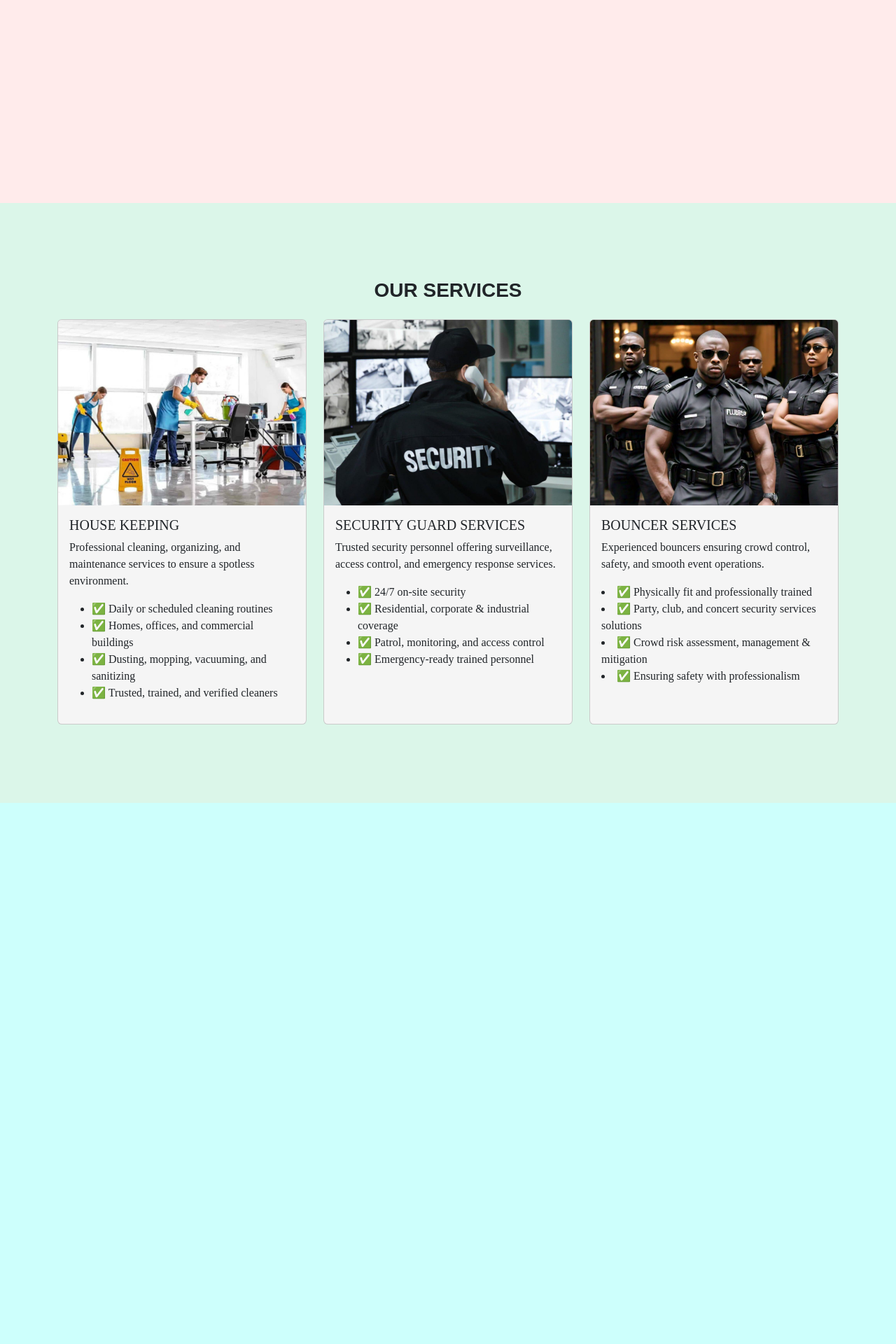
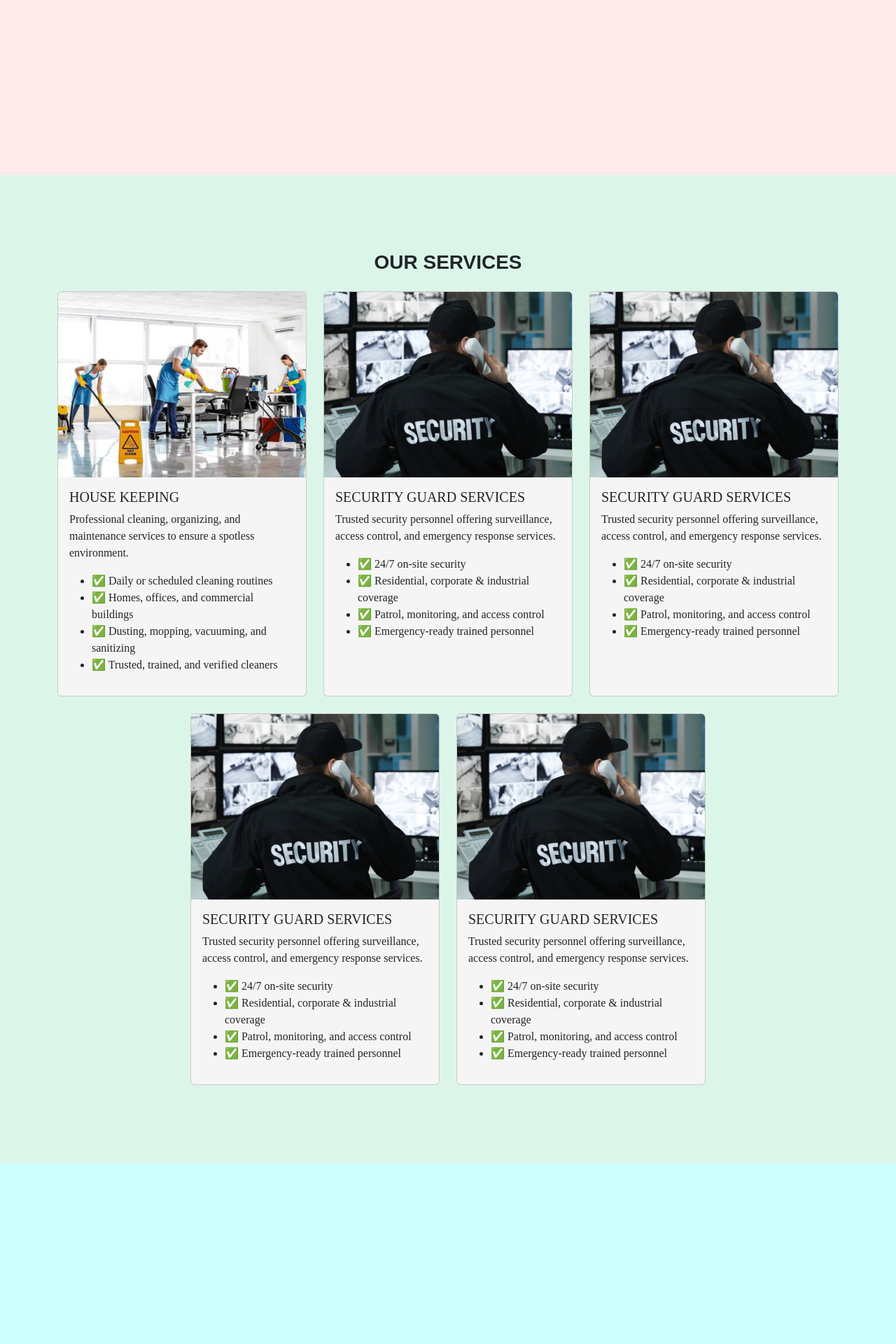
Before and after one commit to NIRMALRAJ1998/security_service, a Django app: page /myapp/home/ in a window 1280 px wide. Shown: the part 1284-3204 px from the top of the page at 70% size. Run offline with Django 5.2, Linux system fonts and the light colour scheme; some libraries are stand-ins or nearby versions.

Commit message:
final update

```diff
--- a/myapp/forms.py
+++ b/myapp/forms.py
@@ -5,4 +5,4 @@ from .models import User
 class UserForm(forms.ModelForm):
     class Meta:
         model = User
-        fields = ['name', 'email','phone','services','message']
+        fields = ['name', 'email','phone','services','message','date']
--- a/myapp/models.py
+++ b/myapp/models.py
@@ -1,5 +1,6 @@
 from django.db import models
-
+# from django.utils import timezone
+from datetime import date
 
 class User(models.Model):
     name = models.CharField(max_length=100)
@@ -7,6 +8,8 @@ class User(models.Model):
     phone = models.CharField(max_length=20, blank=True, null=True)
     services = models.CharField(max_length=100, blank=True, null=True)
     message = models.TextField()
+    date = models.DateField(default=date.today)
+
 
 
     def __str__(self):
--- a/myapp/static/myapp/security1.css
+++ b/myapp/static/myapp/home1.css
@@ -478,7 +478,7 @@
   --------------------------------*/
 
   #contact {
-    padding: 60px 0;
+    padding: 50px 0;
   }
 
   #contact .contact-info {
@@ -514,68 +514,12 @@
     color: purple;
   }
 
-  #contact .contact-address, #contact .contact-phone, #contact .contact-email {
+  #contact .contact-address, #contact .contact-phone {
     margin-bottom: 20px;
-  }
+   }
 
 /* form ------------- */
 
-
-#about {
-  padding-top: 100px; /* increased from 60px to add space */
-}
-
-#contact {
-  padding-top: 100px; /* increased from 60px to add space */
-}
-
-.contact-title h2 {
-    text-align: center; /* Center the title */
-    margin-bottom: 30px; /* Add some space below the title */
-    font-family: Arial, sans-serif;
-    color: #333;
-    font-size: 2.5em; /* Make the title stand out */
-}
-
-.form-wrapper {
-    /* Your existing form wrapper styles can go here */
-    width: 400px; /* Example width */
-    margin: 0 auto; /* Center the form horizontally */
-    padding: 20px;
-    /* border: 1px solid #ccc; */
-    border-radius: 5px;
-}
-
-.form-wrapper label {
-    display: block; /* Make labels appear on their own line */
-    margin-bottom: 5px;
-    font-weight: bold;
-}
-
-.form-wrapper input[type="text"],
-.form-wrapper input[type="email"],
-.form-wrapper input[type="message"] {
-    width: 100%;
-    padding: 8px;
-    margin-bottom: 15px;
-    /* border: 1px solid #ddd; */
-    border-radius: 3px;
-    box-sizing: border-box; /* Ensure padding and border are within the element's width */
-}
-
-.form-wrapper input[type="submit"] {
-    background-color: #800080; /* Example button color */
-    color: white;
-    padding: 10px 15px;
-    border: none;
-    border-radius: 5px;
-    cursor: pointer;
-    font-size: 1em;
-}
-
-.form-wrapper input[type="submit"]:hover {
-    background-color: #0056b3;
-}
 
   /*--------------------------------------------------------------
   # Footer
@@ -768,7 +712,7 @@
   }
 
   .form-wrapper h2 {
-    margin-bottom: 20px;
+    margin-bottom: 10px;
     color: #333;
   }
 
@@ -778,8 +722,10 @@
   }
 
   .form-wrapper label {
-    margin-bottom: 5px;
+    width: 120px;
     font-weight: bold;
+    margin: -5px;
+    padding: 0;
   }
 
   .form-wrapper input[type="text"],
@@ -796,6 +742,21 @@
     border-radius: 6px;
     box-sizing: border-box;
   }
+
+
+.form-wrapper input[type="submit"] {
+    background-color: #800080; /* Example button color */
+    color: white;
+    padding: 10px 15px;
+    border: none;
+    border-radius: 5px;
+    cursor: pointer;
+    font-size: 1em;
+}
+
+.form-wrapper input[type="submit"]:hover {
+    background-color: #0056b3;
+}
 
 
   /* Mobile-friendly */
@@ -901,3 +862,9 @@
   .facebook-float img:hover {
     transform: scale(1.1);
   }
+
+
+
+
+
+ /* C:\Users\DELL\OneDrive\Desktop\security_service\myapp\static\myapp\home1.css */
--- a/myapp/templates/home.html
+++ b/myapp/templates/home.html
@@ -35,7 +35,7 @@
 
 
           <!-- Template Main CSS File -->
-          <link rel="stylesheet" type="text/css" href="{% static 'myapp/security1.css' %}">
+          <link rel="stylesheet" type="text/css" href="{% static 'myapp/home1.css' %}">
           <link rel="stylesheet" href="https://cdnjs.cloudflare.com/ajax/libs/font-awesome/6.5.0/css/all.min.css" integrity="sha512-..." crossorigin="anonymous" referrerpolicy="no-referrer" />
 
         </head>
@@ -185,26 +185,65 @@
                     </div>
                   </div>
 
-                  <!-- Bouncer Services Card -->
                   <div class="col-md-4 mb-4">
                     <div class="card h-100">
-                      <img src="{% static 'images/Bouncers.jpeg' %}" class="card-img-top" alt="Bouncer">
+                      <img src="{% static 'images/Security.jpeg' %}" class="card-img-top" alt="Security Guard">
                       <div class="card-body">
-                        <h5 class="card-title">BOUNCER SERVICES</h5>
+                        <h5 class="card-title">SECURITY GUARD SERVICES</h5>
                         <p class="card-text">
-                          Experienced bouncers ensuring crowd control, safety, and smooth event operations.
+                          Trusted security personnel offering surveillance, access control, and emergency response services.
                         </p>
-                          <li>✅ Physically fit and professionally trained</li>
-                          <li>✅ Party, club, and concert security services solutions</li>
-                          <li>✅ Crowd risk assessment, management & mitigation</li>
-                          <li>✅ Ensuring safety with professionalism</li>
+                        <ul>
+                          <li>✅ 24/7 on-site security</li>
+                          <li>✅ Residential, corporate & industrial coverage</li>
+                          <li>✅ Patrol, monitoring, and access control</li>
+                          <li>✅ Emergency-ready trained personnel</li>
                         </ul>
                       </div>
                     </div>
                   </div>
-                </div>
-              </div>
-            </section>
+
+
+                  <div class="col-md-4 mb-4">
+                    <div class="card h-100">
+                      <img src="{% static 'images/Security.jpeg' %}" class="card-img-top" alt="Security Guard">
+                      <div class="card-body">
+                        <h5 class="card-title">SECURITY GUARD SERVICES</h5>
+                        <p class="card-text">
+                          Trusted security personnel offering surveillance, access control, and emergency response services.
+                        </p>
+                        <ul>
+                          <li>✅ 24/7 on-site security</li>
+                          <li>✅ Residential, corporate & industrial coverage</li>
+                          <li>✅ Patrol, monitoring, and access control</li>
+                          <li>✅ Emergency-ready trained personnel</li>
+                        </ul>
+                      </div>
+                    </div>
+                  </div>
+
+
+
+
+                  <div class="col-md-4 mb-4">
+                    <div class="card h-100">
+                      <img src="{% static 'images/Security.jpeg' %}" class="card-img-top" alt="Security Guard">
+                      <div class="card-body">
+                        <h5 class="card-title">SECURITY GUARD SERVICES</h5>
+                        <p class="card-text">
+                          Trusted security personnel offering surveillance, access control, and emergency response services.
+                        </p>
+                        <ul>
+                          <li>✅ 24/7 on-site security</li>
+                          <li>✅ Residential, corporate & industrial coverage</li>
+                          <li>✅ Patrol, monitoring, and access control</li>
+                          <li>✅ Emergency-ready trained personnel</li>
+                        </ul>
+                      </div>
+                    </div>
+                  </div>
+
+                 </section>
 
 
             <section id="contact" class="section-bg" style="background-color: #cdfffc;">
@@ -214,21 +253,21 @@
                 </div>
 
                 <div class="contact-page">
-                  <div class="map-section" style="max-height: 400px; overflow: hidden;">
+                  <div class="map-section" >
                     <iframe
                       src="https://www.google.com/maps/embed?pb=!1m18!1m12!1m3!1d3887.325434208527!2d80.20105907507718!3d13.014936187304464!2m3!1f0!2f0!3f0!3m2!1i1024!2i768!4f13.1!3m3!1m2!1s0x3a52671455555557%3A0xc132a69138b8fdf6!2sOlympia%20Technology%20Park!5e0!3m2!1sen!2sin!4v1746531228287!5m2!1sen!2sin"
-                      width="800" height="600" style="border:0;" allowfullscreen="" loading="lazy" referrerpolicy="no-referrer-when-downgrade"
+                      width="800" height="545" style="border:0;" allowfullscreen="" loading="lazy" referrerpolicy="no-referrer-when-downgrade"
                       allowfullscreen=""
                       loading="lazy"
                       referrerpolicy="no-referrer-when-downgrade">
                     </iframe>
                   </div>
-                  <div class="form-wrapper" style="max-height: 400px; overflow: auto;" >
+                  <div class="form-wrapper">
                     <form action="{% url 'submit' %}" method="post" style="display: flex; flex-direction: column; gap: 10px;">
                       {% csrf_token %}
 
                       <label for="name">Name:</label>
-                      <input type="text" id="name" name="name" placeholder="Enter your name" style="height: 40px;">
+                      <input type="text" id="name" name="name" style="height: 40px;">
 
                       <label for="email">Email:</label>
                       <input type="email" id="email" name="email" style="height: 40px;">
@@ -244,8 +283,9 @@
                         <option value="bouncers">Bouncers</option>
                       </select>
 
+
                       <label for="message">Message:</label>
-                      <input type="message" id="message" name="message" style="height: 400px;">
+                      <input type="message" id="message" name="message" style="height: 5pyt0px;">
 
 
                       <input type="submit" value="Submit">
@@ -258,7 +298,7 @@
                   <div class="col-md-4">
                     <div class="contact-address">
                       <i class="ion-ios-location-outline"></i>
-                      <h3>Address</h3>
+                      <h3><i class="fa fa-map-marker-alt"style="font-size: 2em;"></i> Address</h3>
                       <address>
                         <strong>
                           <a href="https://maps.app.goo.gl/YcFSzsSDMG6W7R9B8" rel="noopener noreferrer">
@@ -273,7 +313,7 @@
                   <div class="col-md-4">
                     <div class="contact-phone">
                       <i class="ion-ios-telephone-outline"></i>
-                      <h3>Phone Number</h3>
+                      <h3><i class="fas fa-phone" style="font-size: 2em;" ></i>  Phone Number</h3>
                       <p><strong><a href="tel:+91 7897543432">+91 7897543432</a></strong></p>
                     </div>
                   </div>
@@ -281,7 +321,7 @@
                   <div class="col-md-4">
                     <div class="contact-email">
                       <i class="ion-ios-email-outline"></i>
-                      <h3>Email</h3>
+                      <h3><i class="fas fa-envelope fa-sm" style="font-size: 2rem;" ></i> Mail ID</h3>
                       <strong></strong><a href="https://mail.google.com/mail/?view=cm&to=evolvesolutions@gmail.com" target="_blank">
                         <!-- <span class="fas fa-envelope" style="margin-right: 5px;"></span> -->
                       <b>Evolvesolutions@gmail.com</b>
@@ -377,3 +417,5 @@
         </body>
 
       </html>
+
+      C:\Users\DELL\OneDrive\Desktop\security_service\myapp\templates\home.html
```
Also changed, not shown: myapp/migrations/0008_user_date.py (added), myapp/migrations/0009_remove_user_date.py (added), myapp/migrations/0010_user_date.py (added).
